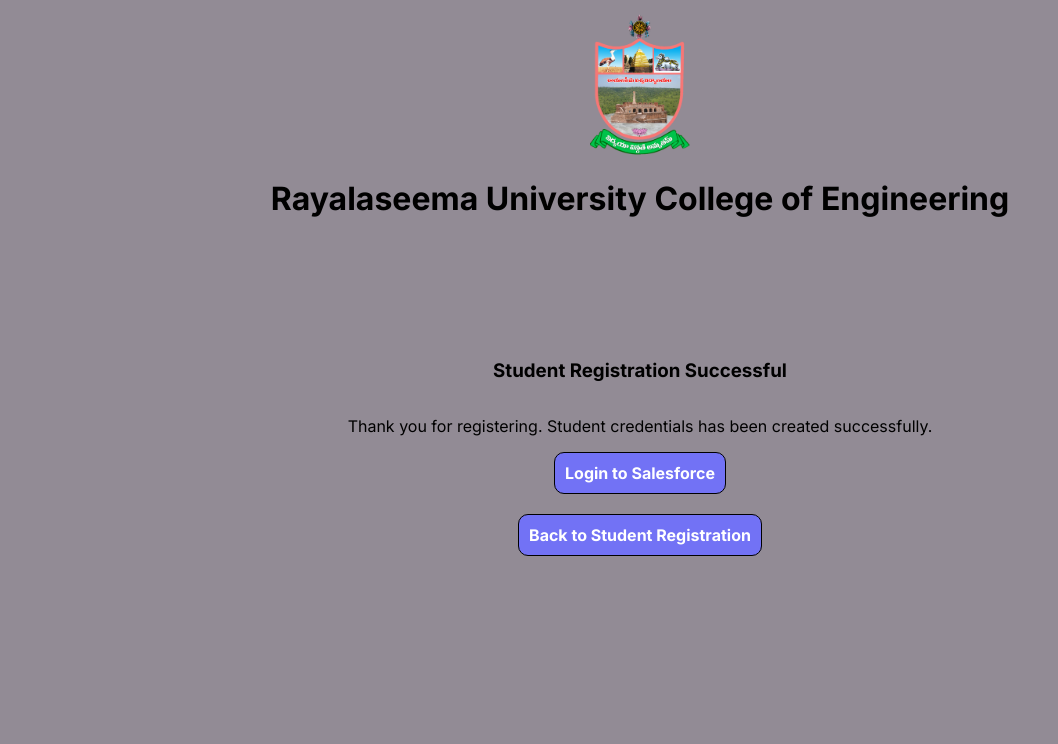
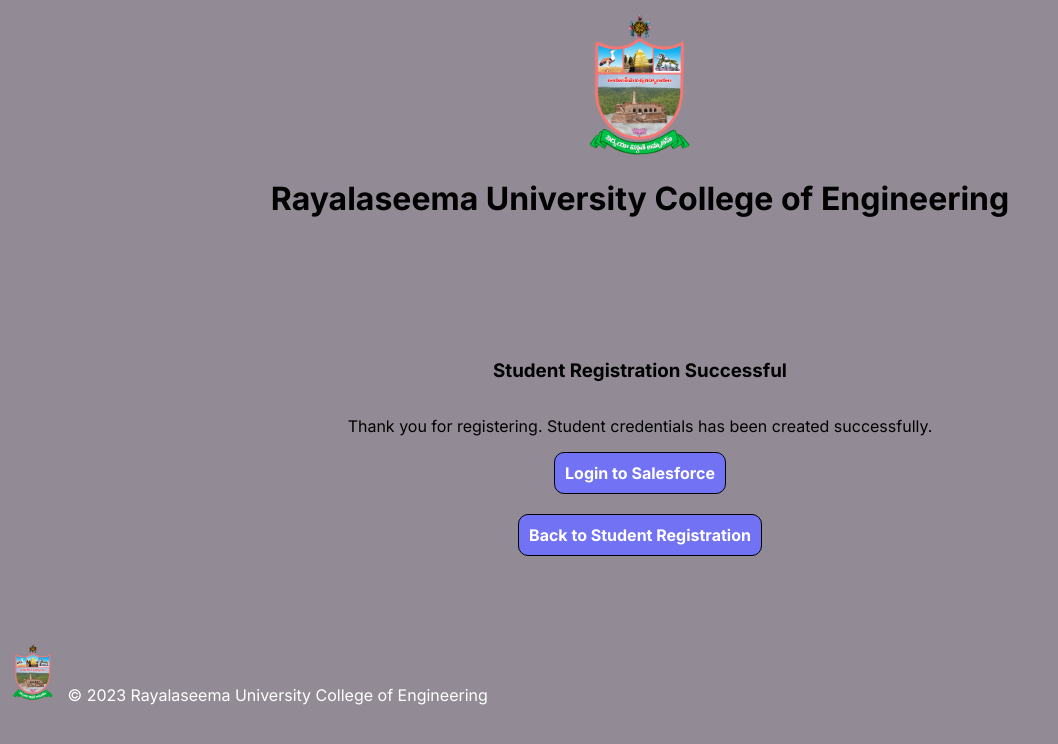
Before and after one commit to smdjubear/success_page, a plain HTML site: page index.html in a window 1280 px wide. Shown: the whole page, without its empty margins (0-1058 px from the left). Drawn offline with Linux system fonts and the light colour scheme.

Commit message:
footer added

```diff
--- a/index.html
+++ b/index.html
@@ -33,4 +33,8 @@
       <!-- success message end -->
     </div>
   </body>
+  <footer class="footer">
+    <img src="/images/RU_logo.png" alt="footer_img" />
+    © 2023 Rayalaseema University College of Engineering
+  </footer>
 </html>
--- a/spage.css
+++ b/spage.css
@@ -40,3 +40,16 @@ body {
   color: black;
   background-color: #f9cea7;
 }
+
+.footer {
+  color: #fff;
+  margin-top: 60px;
+  padding: 5px;
+  border-radius: 50px;
+  img {
+    width: 40px;
+    height: 60px;
+    object-fit: cover;
+    margin-right: 10px;
+  }
+}
```
